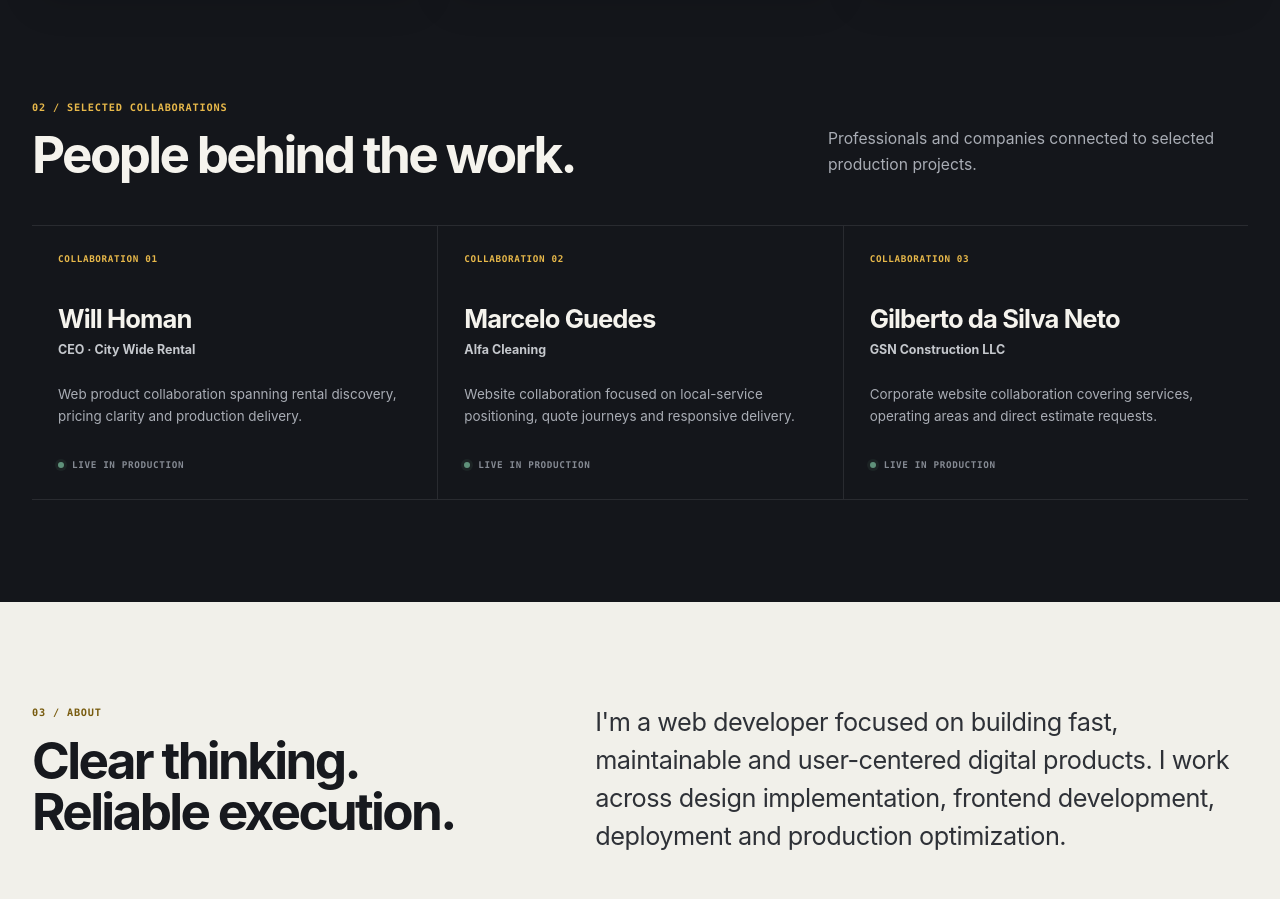
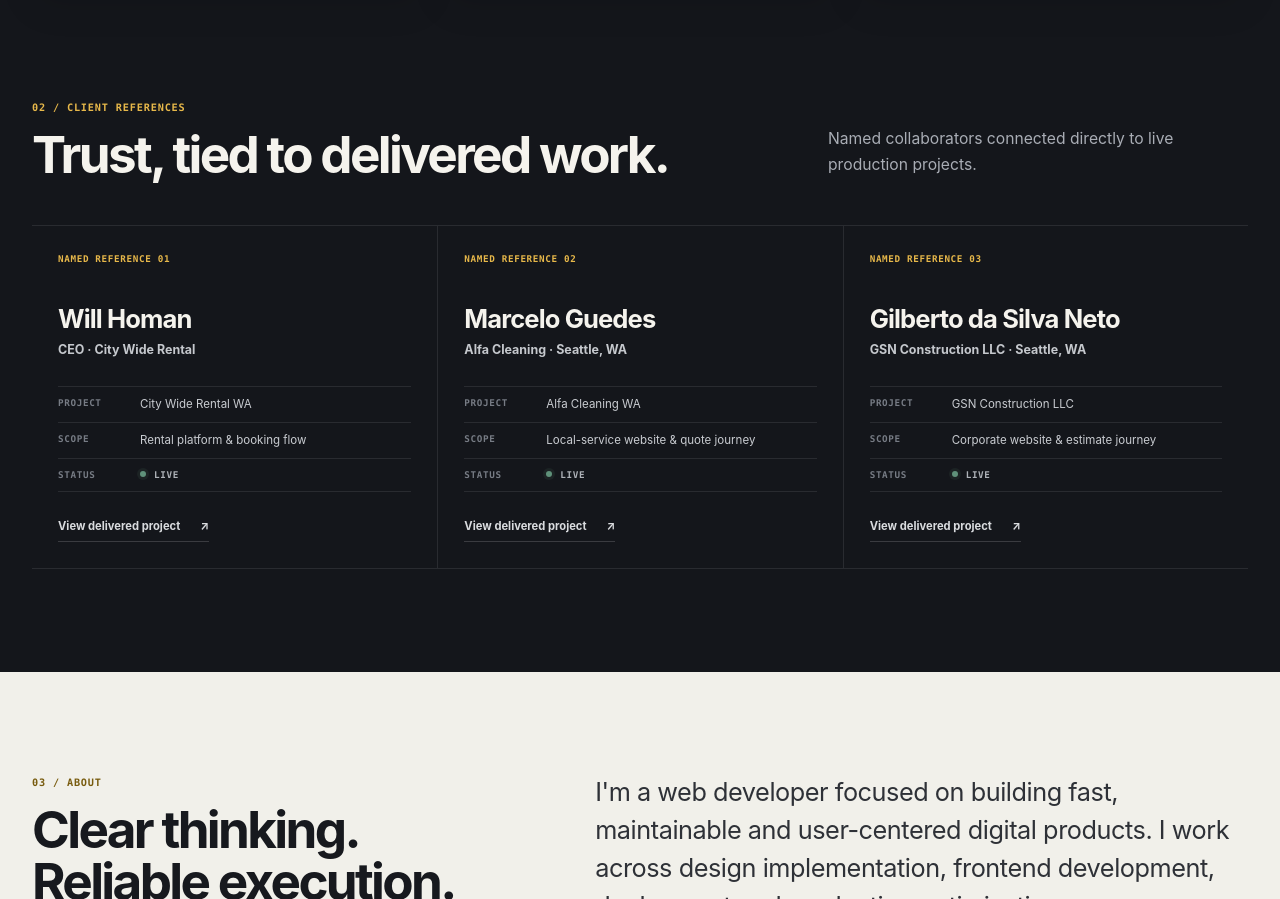
Before and after one commit to euoliverg/portfolio-euoliverg, a website with bundled scripts: page index.html in a window 1280 px wide. Shown: the part 2252-3151 px from the top of the page. Built offline with nearby package versions, Linux system fonts and the light colour scheme.

Commit message:
Turn client mentions into verifiable references

```diff
--- a/index.html
+++ b/index.html
@@ -145,41 +145,53 @@
       <div class="shell">
         <div class="section-heading reveal">
           <div>
-            <p class="section-index">02 / Selected collaborations</p>
-            <h2 id="collaborations-title">People behind the work.</h2>
+            <p class="section-index">02 / Client references</p>
+            <h2 id="collaborations-title">Trust, tied to delivered work.</h2>
           </div>
-          <p>Professionals and companies connected to selected production projects.</p>
+          <p>Named collaborators connected directly to live production projects.</p>
         </div>
 
         <div class="collaboration-list reveal">
           <article class="collaboration-item">
-            <p class="collaboration-label">Collaboration 01</p>
+            <p class="collaboration-label">Named reference 01</p>
             <div>
               <h3>Will Homan</h3>
               <p class="collaboration-role">CEO · City Wide Rental</p>
             </div>
-            <p class="collaboration-scope">Web product collaboration spanning rental discovery, pricing clarity and production delivery.</p>
-            <span class="collaboration-status"><i aria-hidden="true"></i> Live in production</span>
+            <dl class="reference-meta">
+              <div><dt>Project</dt><dd>City Wide Rental WA</dd></div>
+              <div><dt>Scope</dt><dd>Rental platform &amp; booking flow</dd></div>
+              <div><dt>Status</dt><dd><span class="reference-live"><i aria-hidden="true"></i> Live</span></dd></div>
+            </dl>
+            <a class="reference-link" href="https://citywiderentalwa.com/" target="_blank" rel="noopener noreferrer">View delivered project <span aria-hidden="true">↗</span></a>
           </article>
 
           <article class="collaboration-item">
-            <p class="collaboration-label">Collaboration 02</p>
+            <p class="collaboration-label">Named reference 02</p>
             <div>
               <h3>Marcelo Guedes</h3>
-              <p class="collaboration-role">Alfa Cleaning</p>
+              <p class="collaboration-role">Alfa Cleaning · Seattle, WA</p>
             </div>
-            <p class="collaboration-scope">Website collaboration focused on local-service positioning, quote journeys and responsive delivery.</p>
-            <span class="collaboration-status"><i aria-hidden="true"></i> Live in production</span>
+            <dl class="reference-meta">
+              <div><dt>Project</dt><dd>Alfa Cleaning WA</dd></div>
+              <div><dt>Scope</dt><dd>Local-service website &amp; quote journey</dd></div>
+              <div><dt>Status</dt><dd><span class="reference-live"><i aria-hidden="true"></i> Live</span></dd></div>
+            </dl>
+            <a class="reference-link" href="https://alfacleaningwa.com/" target="_blank" rel="noopener noreferrer">View delivered project <span aria-hidden="true">↗</span></a>
           </article>
 
           <article class="collaboration-item">
-            <p class="collaboration-label">Collaboration 03</p>
+            <p class="collaboration-label">Named reference 03</p>
             <div>
               <h3>Gilberto da Silva Neto</h3>
-              <p class="collaboration-role">GSN Construction LLC</p>
+              <p class="collaboration-role">GSN Construction LLC · Seattle, WA</p>
             </div>
-            <p class="collaboration-scope">Corporate website collaboration covering services, operating areas and direct estimate requests.</p>
-            <span class="collaboration-status"><i aria-hidden="true"></i> Live in production</span>
+            <dl class="reference-meta">
+              <div><dt>Project</dt><dd>GSN Construction LLC</dd></div>
+              <div><dt>Scope</dt><dd>Corporate website &amp; estimate journey</dd></div>
+              <div><dt>Status</dt><dd><span class="reference-live"><i aria-hidden="true"></i> Live</span></dd></div>
+            </dl>
+            <a class="reference-link" href="https://gsnconstructionllc.com/" target="_blank" rel="noopener noreferrer">View delivered project <span aria-hidden="true">↗</span></a>
           </article>
         </div>
       </div>
--- a/styles.css
+++ b/styles.css
@@ -741,7 +741,8 @@
 }
 
 .collaboration-label,
-.collaboration-status {
+.reference-meta dt,
+.reference-live {
   font-family: var(--mono);
   font-size: 0.58rem;
   font-weight: 700;
@@ -769,27 +770,63 @@
   font-weight: 650;
 }
 
-.collaboration-scope {
-  margin: 24px 0 30px;
-  color: var(--muted);
-  font-size: 0.84rem;
-  line-height: 1.62;
+.reference-meta {
+  margin: 26px 0;
+  border-top: 1px solid var(--border);
 }
 
-.collaboration-status {
+.reference-meta > div {
+  display: grid;
+  grid-template-columns: 68px minmax(0, 1fr);
+  gap: 14px;
+  padding: 9px 0;
+  border-bottom: 1px solid var(--border);
+}
+
+.reference-meta dt {
+  color: #777c85;
+}
+
+.reference-meta dd {
+  margin: 0;
+  color: #c9ccd1;
+  font-size: 0.72rem;
+  line-height: 1.45;
+}
+
+.reference-live {
   display: flex;
   align-items: center;
   gap: 8px;
-  margin-top: auto;
-  color: #858a93;
+  color: #aeb2b8;
 }
 
-.collaboration-status i {
+.reference-live i {
   width: 6px;
   height: 6px;
   border-radius: 50%;
   background: #5f917a;
   box-shadow: 0 0 0 3px rgba(95, 145, 122, 0.1);
+}
+
+.reference-link {
+  display: inline-flex;
+  align-items: center;
+  justify-content: space-between;
+  gap: 20px;
+  width: fit-content;
+  margin-top: auto;
+  padding-bottom: 5px;
+  border-bottom: 1px solid var(--border-strong);
+  color: #d9dbde;
+  font-size: 0.7rem;
+  font-weight: 700;
+  transition: border-color 160ms ease, color 160ms ease;
+}
+
+.reference-link:hover {
+  border-color: var(--accent);
+  color: var(--text);
 }
 
 .section-light {
```
